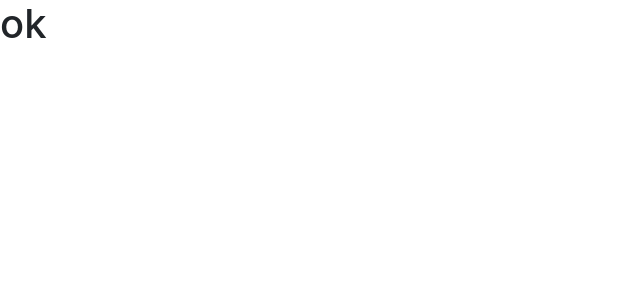
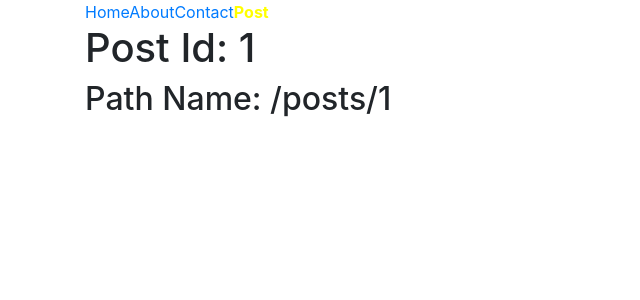
Before and after one commit to shohagkhan/React, a React (Create React App) app: page /posts/1 in a window 1280 px wide. Shown: the top 300 px of the page, without its empty margins (0-640 px from the left). Built offline with nearby package versions, Linux system fonts and the light colour scheme.

Commit message:
React Router Before Authentication

```diff
--- a/src/components/App.js
+++ b/src/components/App.js
@@ -1,11 +1,28 @@
 import React, { Component } from 'react'
+import { BrowserRouter as Router, Route, Switch } from "react-router-dom";
+import Home from './pages/Home';
+import About from './pages/About';
+import Contact from './pages/Contact';
+import Nav from './pages/Nav';
+import Test from './pages/Test';
+
 
 export default class App extends Component {
     render() {
         return (
-            <div>
-               <h1>ok</h1>
-            </div>
+            <Router>
+                <div className="container">
+                    <Nav />
+                    <Switch>
+                        <Route path="/" exact render={ () => {
+                           return <Home name="Shohag" />
+                        }} />
+                        <Route path="/about" component={About} />
+                        <Route path="/contact" component={Contact} />
+                        <Route path="/posts/:postId" component={Test} />
+                    </Switch>
+                </div>
+            </Router>
         )
     }
 }
--- /dev/null
+++ b/src/components/pages/About.js
@@ -0,0 +1,11 @@
+import React from 'react'
+
+const About = () => {
+    return (
+        <div>
+            <h2>I am about page</h2>
+        </div>
+    )
+}
+
+export default About
--- /dev/null
+++ b/src/components/pages/Contact.js
@@ -0,0 +1,11 @@
+import React from 'react'
+
+const Contact = () => {
+    return (
+        <div>
+            <h2>I am the contact page</h2>
+        </div>
+    )
+}
+
+export default Contact
--- /dev/null
+++ b/src/components/pages/Home.js
@@ -0,0 +1,12 @@
+import React from 'react'
+
+const Home = (props) => {
+    return (
+        <div>
+            <h2>I am Home</h2>
+            <p>This page was created by {props.name}</p>
+        </div>
+    )
+}
+
+export default Home
--- /dev/null
+++ b/src/components/pages/Nav.js
@@ -0,0 +1,27 @@
+import React from 'react'
+import { NavLink } from "react-router-dom"
+
+const style = {
+    color: 'yellow',
+    fontWeight: 'bold'
+}
+
+const Nav = () => {
+    return (
+        <div>
+            {/* <a href="/">Home</a>
+            <a href="/about">About</a>
+            <a href="/contact">Contact</a> */}
+            {/* <Link to="/">Home</Link>
+            <Link to="/about">About</Link>
+            <Link to="/contact">Contact</Link> */}
+            <NavLink activeStyle={style} exact to="/">Home</NavLink>
+            <NavLink activeStyle={style} to="/about">About</NavLink>
+            <NavLink activeStyle={style} to="/contact">Contact</NavLink>
+            <NavLink activeStyle={style} to="/posts">Post</NavLink>
+
+        </div>
+    )
+}
+
+export default Nav
--- /dev/null
+++ b/src/components/pages/Test.js
@@ -0,0 +1,16 @@
+import React from 'react'
+
+const Test = (props) => {
+    console.log(props)
+    const { match, location } = props
+    console.log(match)
+    console.log(location)
+    return (
+        <div>
+            <h1>Post Id: {match.params.postId}</h1>
+            <h2>Path Name: {location.pathname}</h2>
+        </div>
+    )
+}
+
+export default Test
```
